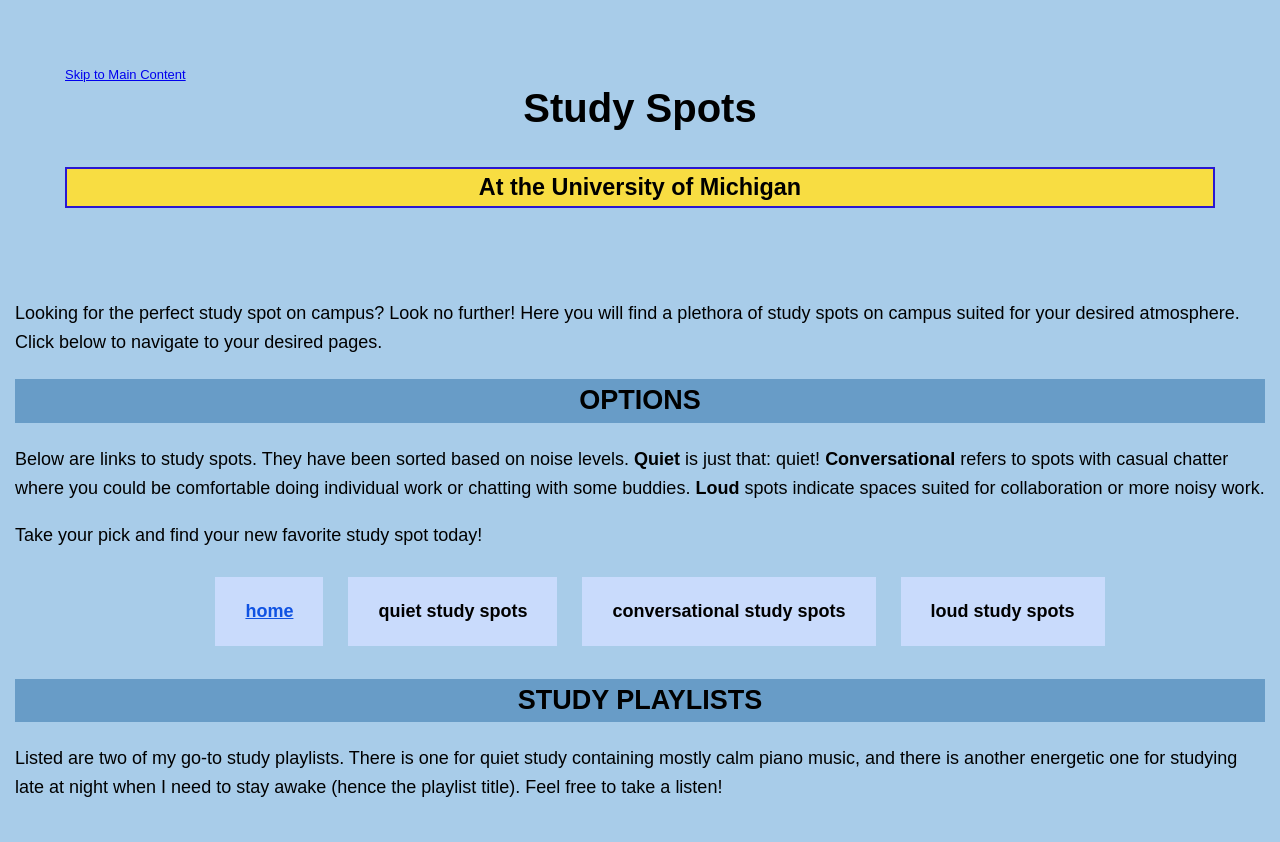
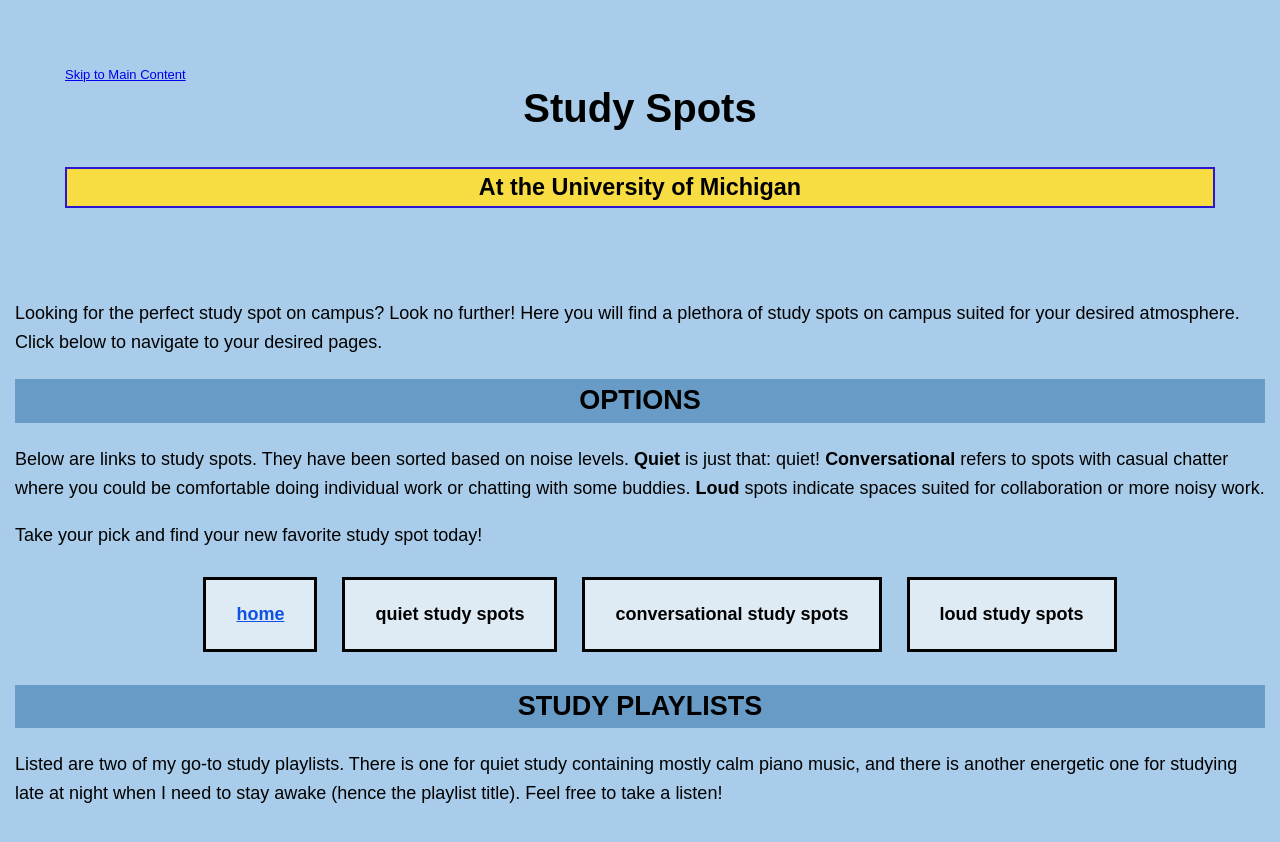
Before and after one commit to KoshyNisha/studySpots, a plain HTML site: page index.html in a window 1280 px wide. Shown: the top 842 px of the page. Drawn offline with Linux system fonts and the light colour scheme; grey boxes are pictures that could not be loaded.

Commit message:
Update style.css

```diff
--- a/css/style.css
+++ b/css/style.css
@@ -156,7 +156,8 @@ details{
 }
 
 nav li{
-    background-color: rgb(201, 219, 252);
+    border: solid 3px black;
+    background-color: rgb(222, 235, 245);
     /* padding:5px; */
     margin:5px;
 }
@@ -173,7 +174,7 @@ nav li{
     }
 
     nav li{
-        background-color: rgb(201, 219, 252);
+        /* background-color: rgb(201, 219, 252); */
         padding:20px;
         margin:10px;
     }
```
